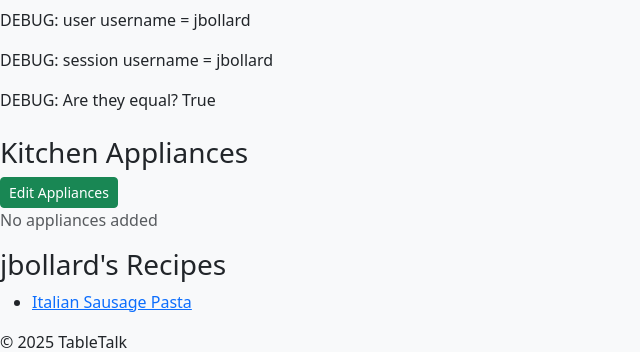
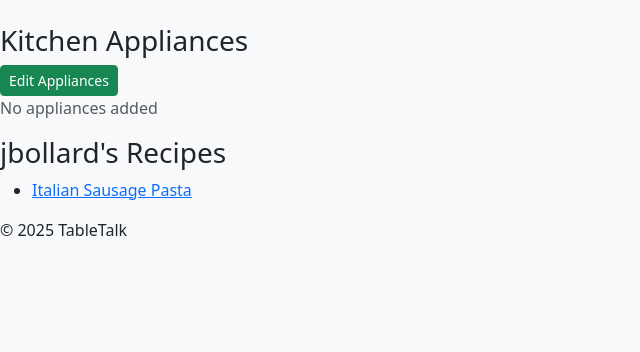
Before and after one commit to IWU-CS253/TableTalk, a Flask app: page /my_profile in a window 1280 px wide. Shown: the part 278-630 px from the top of the page, without its empty margins (0-640 px from the left). Run offline with Flask 3, Linux system fonts and the light colour scheme; a user stored in the database is signed in; data comes from the database, SQL or seed files in the repository; both versions use the stored data as it was after the commit.

Commit message:
Creating files for css and pulling changes

```diff
--- a/templates/cart.html
+++ b/templates/cart.html
@@ -7,6 +7,7 @@
 </div>
 
 <! Section to flash bootstrap alerts>
+
 {% with messages = get_flashed_messages(with_categories=true) %}
   {% if messages %}
     {% for category, message in messages %}
--- a/templates/main_feed.html
+++ b/templates/main_feed.html
@@ -60,6 +60,8 @@
       </div>
 
       {% if filtered_by_appliances %}
+
+      <! Alert to show user they are viewing recepes only u can do with uru appliances>
       <div class="alert alert-info">
         Showing recipes you can make with your appliances.
         <a href="{{ url_for('show_feed') }}">View all recipes</a>
--- a/templates/user_profile.html
+++ b/templates/user_profile.html
@@ -28,9 +28,6 @@
 
         <!-- Kitchen Appliances Section -->
         <h3>Kitchen Appliances</h3>
-        <p>DEBUG: user username = {{ user['username'] }}</p>
-        <p>DEBUG: session username = {{ session['username'] }}</p>
-        <p>DEBUG: Are they equal? {{ user['username'] == session['username'] }}</p>
         <section class="mt-4">
             <h3>Kitchen Appliances</h3>
 
```
Also changed, not shown: static/style.css (added), tabletalk.db.
